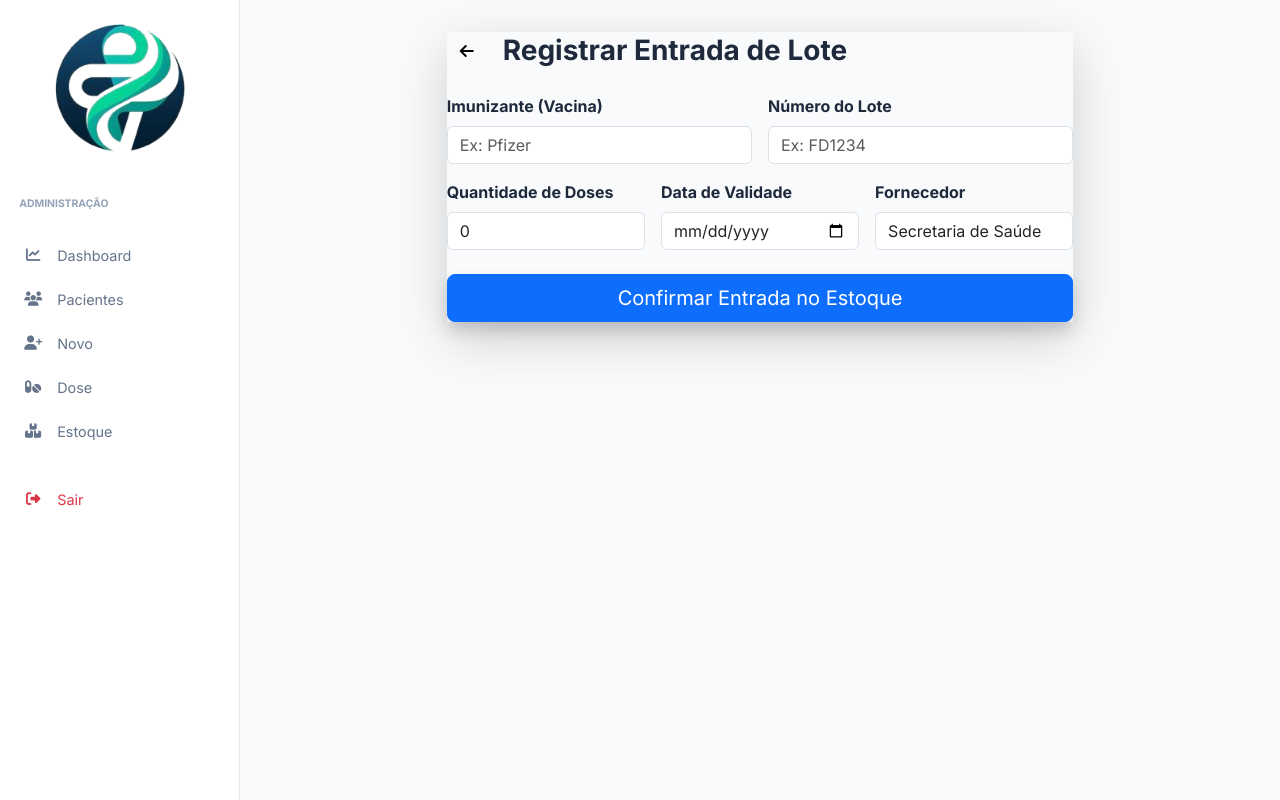
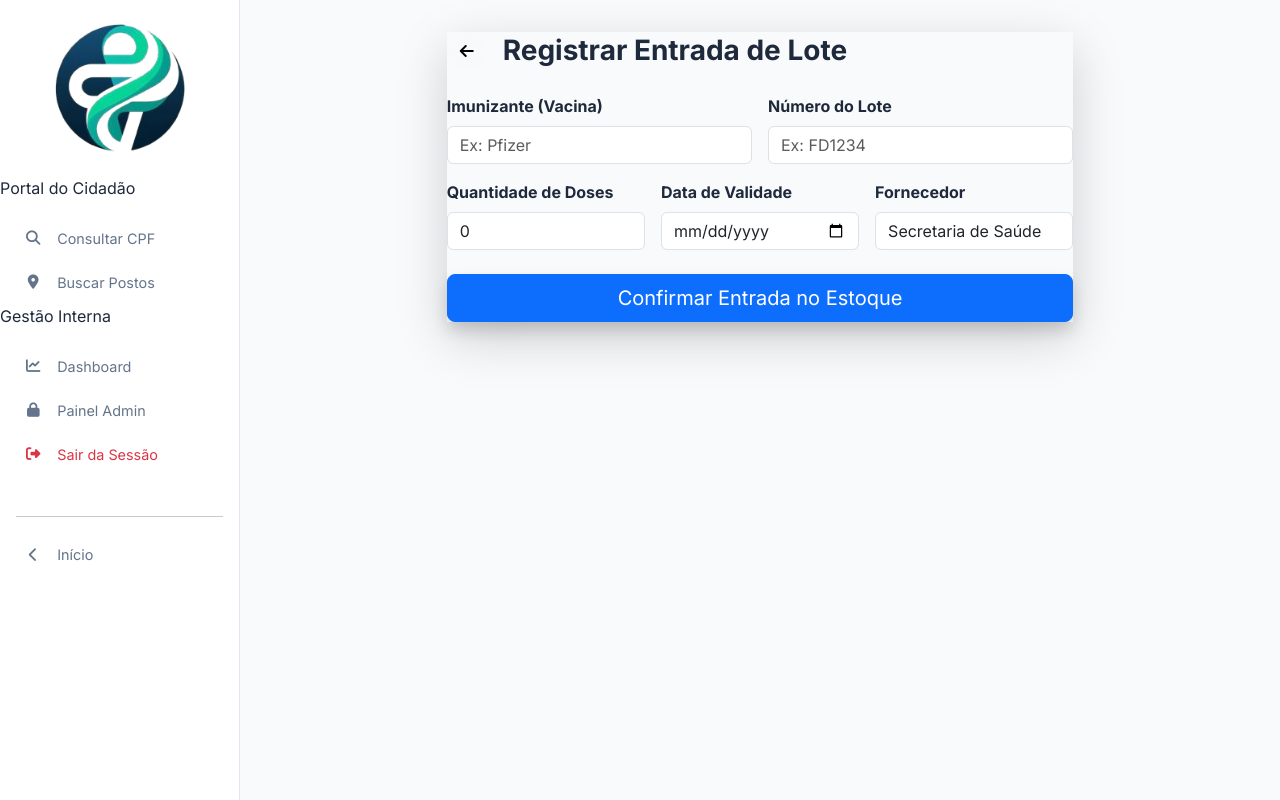
Before and after one commit to jvtrem7/sistema-vacina, a Django app: page /estoque/novo/ in a window 1280 px wide. Run offline with Django 5.2, Linux system fonts and the light colour scheme; the visitor is signed in with stand-in values (Sample User, id 1).

Commit message:
botao admin

```diff
--- a/vacinas/templates/vacinas/base.html
+++ b/vacinas/templates/vacinas/base.html
@@ -97,21 +97,38 @@
             <img src="{% static 'vacinas/easyvacc.png' %}" alt="easyvacc" class="logo-img">
         </div>
         <nav class="nav flex-column">
-            {% if user.is_authenticated and "/caderneta/" not in request.path and "/postos/" not in request.path %}
-                <p class="menu-header" style="padding: 1.2rem 1.2rem 0.4rem; text-transform: uppercase; font-size: 0.65rem; font-weight: 700; color: #94a3b8;">Administração</p>
-                <a class="nav-link {% if request.resolver_match.url_name == 'home' %}active{% endif %}" href="{% url 'home' %}"><i class="fas fa-chart-line"></i> Dashboard</a>
-                <a class="nav-link {% if request.resolver_match.url_name == 'listar_pacientes' %}active{% endif %}" href="{% url 'listar_pacientes' %}"><i class="fas fa-users"></i> Pacientes</a>
-                <a class="nav-link {% if request.resolver_match.url_name == 'cadastrar_paciente' %}active{% endif %}" href="{% url 'cadastrar_paciente' %}"><i class="fas fa-user-plus"></i> Novo</a>
-                <a class="nav-link {% if request.resolver_match.url_name == 'registrar_dose' %}active{% endif %}" href="{% url 'registrar_dose' %}"><i class="fas fa-pills"></i> Dose</a>
-                <a class="nav-link {% if request.resolver_match.url_name == 'listar_estoque' %}active{% endif %}" href="{% url 'listar_estoque' %}"><i class="fas fa-boxes"></i> Estoque</a>
-                <a class="nav-link text-danger mt-4" href="#" onclick="event.preventDefault(); document.getElementById('logout-form').submit();"><i class="fas fa-sign-out-alt"></i> Sair</a>
-            {% else %}
-                <p class="menu-header" style="padding: 1.2rem 1.2rem 0.4rem; text-transform: uppercase; font-size: 0.65rem; font-weight: 700; color: #94a3b8;">Portal</p>
-                <a class="nav-link {% if 'caderneta' in request.path %}active{% endif %}" href="{% url 'caderneta_paciente' %}"><i class="fas fa-search"></i> Consultar CPF</a>
-                <a class="nav-link {% if 'postos' in request.path %}active{% endif %}" href="{% url 'busca_postos' %}"><i class="fas fa-map-marker-alt"></i> Buscar Postos</a>
-                <a class="nav-link mt-auto" href="{% url 'index_escolha' %}"><i class="fas fa-chevron-left"></i> Voltar</a>
-            {% endif %}
-        </nav>
+    <!-- Links do Portal (Sempre Visíveis) -->
+    <p class="menu-header">Portal do Cidadão</p>
+    <a class="nav-link {% if 'caderneta' in request.path %}active{% endif %}" href="{% url 'caderneta_paciente' %}">
+        <i class="fas fa-search"></i> <span>Consultar CPF</span>
+    </a>
+    <a class="nav-link {% if 'postos' in request.path %}active{% endif %}" href="{% url 'busca_postos' %}">
+        <i class="fas fa-map-marker-alt"></i> <span>Buscar Postos</span>
+    </a>
+
+    <!-- Links de Gestão (Sempre Visíveis) -->
+    <p class="menu-header">Gestão Interna</p>
+    <a class="nav-link" href="{% url 'home' %}">
+        <i class="fas fa-chart-line"></i> <span>Dashboard</span>
+    </a>
+    <a class="nav-link" href="/admin">
+        <i class="fas fa-lock"></i> <span>Painel Admin</span>
+    </a>
+
+    <!-- Link de Sair (Só aparece se estiver logado) -->
+    {% if user.is_authenticated %}
+        <a class="nav-link text-danger mt-auto" href="#" onclick="event.preventDefault(); document.getElementById('logout-form').submit();">
+            <i class="fas fa-sign-out-alt"></i> <span>Sair da Sessão</span>
+        </a>
+    {% endif %}
+
+    <div class="mt-4">
+        <hr class="mx-3 opacity-10">
+        <a class="nav-link" href="{% url 'index_escolha' %}">
+            <i class="fas fa-chevron-left"></i> <span>Início</span>
+        </a>
+    </div>
+</nav>
     </div>
 
     <div class="main-content">
@@ -129,7 +146,7 @@
         <a href="{% url 'home' %}" class="{% if request.resolver_match.url_name == 'home' %}active{% endif %}"><i class="fa-solid fa-house-chimney"></i></a>
         <a href="{% url 'listar_pacientes' %}" class="{% if request.resolver_match.url_name == 'listar_pacientes' %}active{% endif %}"><i class="fa-solid fa-user-group"></i></a>
         <a href="{% url 'registrar_dose' %}" class="{% if request.resolver_match.url_name == 'registrar_dose' %}active{% endif %}"><i class="fa-solid fa-circle-plus"></i></a>
-
+        <a href="/admin"><i class="fa-solid fa-user-lock"></i></a>
         <!-- Botão Sair no Mobile -->
         <a href="#" onclick="event.preventDefault(); document.getElementById('logout-form').submit();" class="text-danger">
             <i class="fa-solid fa-right-from-bracket"></i>
```
